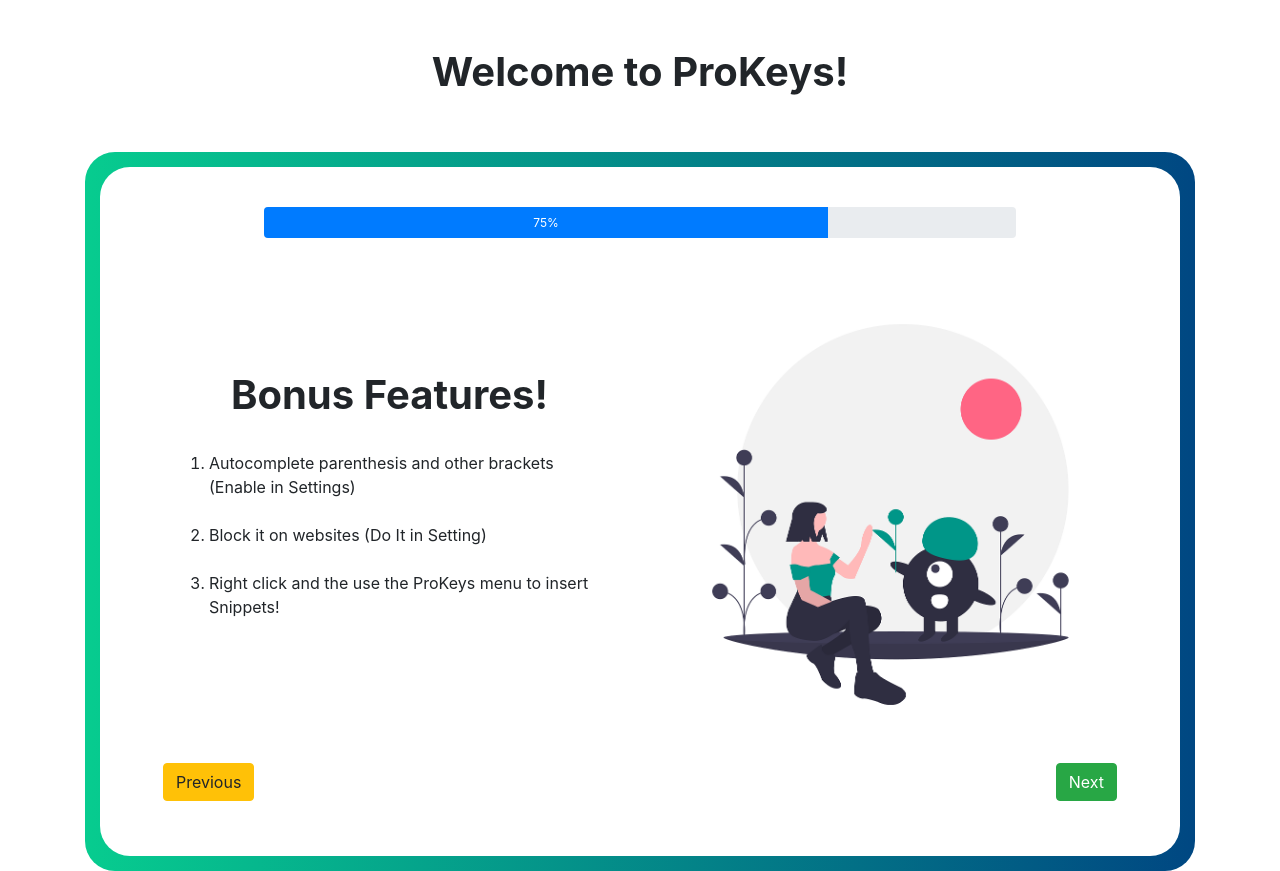
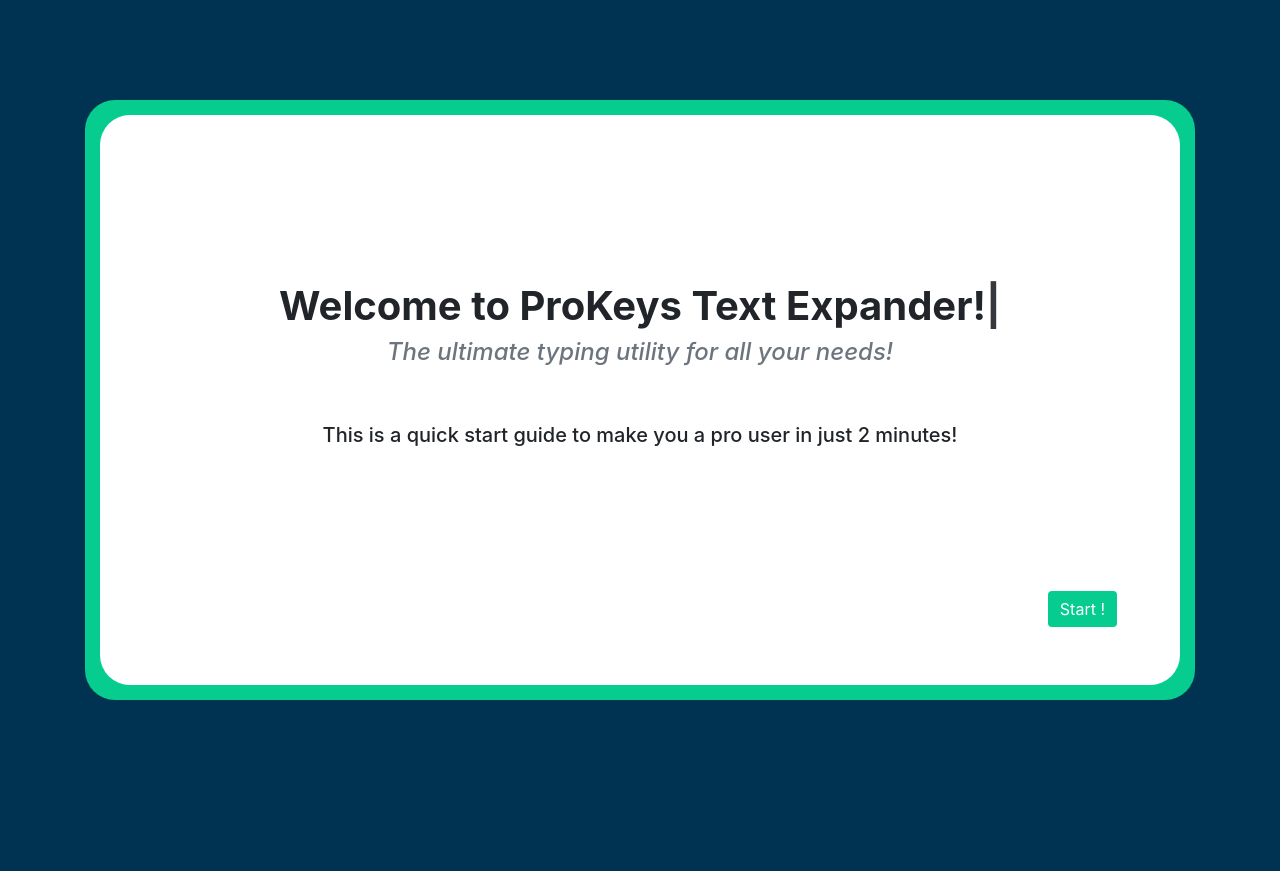
Before and after one commit to jaidevshriram/ProKeys-Frontend, a React (Create React App) app in the folder onboarding/: page / in a window 1280 px wide. After the commit the page ends 800 px from the top, so only its background shows below. Built offline with nearby package versions, Linux system fonts and the light colour scheme.

Commit message:
leap in progress bar

```diff
--- a/onboarding/package.json
+++ b/onboarding/package.json
@@ -6,7 +6,8 @@
     "bootstrap": "^4.3.1",
     "react": "^16.8.6",
     "react-dom": "^16.8.6",
-    "react-scripts": "3.0.1"
+    "react-scripts": "3.0.1",
+    "typed.js": "^2.0.10"
   },
   "scripts": {
     "start": "react-scripts start",
--- a/onboarding/src/App.js
+++ b/onboarding/src/App.js
@@ -6,13 +6,15 @@
 import ControlData from './ControlData';
 import Sync from './Sync';
 import Bonus from './Bonus';
+import Welcome from './Welcome';
 
 export default class App extends React.Component {
 
   constructor(props) {
     super(props);
     this.state = {
-      progress: 6,
+      progress: 0,
+      states: 6,
     }
   }
 
@@ -33,13 +35,13 @@
     let component = <React.Fragment></React.Fragment>;
 
     switch(this.state.progress) {
-      case 0:
-      case 1: component = <Intro />; break;
-      case 2: component = <Placeholders />; break;
-      case 3: component = <Folders />; break;
-      case 4: component = <ControlData />; break;
-      case 5: component = <Sync />; break;
-      case 6: component = <Bonus />; break;
+      case 0: component = <Welcome/>; break;
+      case 1: component = <Intro value={100 - 6*100/6}/>; break;
+      case 2: component = <Placeholders value={100 - 5*100/6}/>; break;
+      case 3: component = <Folders value={100 - 4*100/6}/>; break;
+      case 4: component = <ControlData value={100 - 3*100/6}/>; break;
+      case 5: component = <Sync value={100 - 2*100/6}/>; break;
+      case 6: component = <Bonus value={100 - 1*100/6}/>; break;
       default: break;
     }
 
@@ -47,13 +49,8 @@
       <React.Fragment>
         <div className="container-fluid h-100">
           <div className="row h-100">
-            <div className="col">
-
-              <div className="d-inline-flex justify-content-center w-100 py-5">
-                <h1 className="font-weight-bold">Welcome to ProKeys!</h1>
-              </div>
-
-              <div className="container h-75">
+            <div className="col d-flex align-items-center">
+              <div className="container align-items-center h-75">
                 <div className="row h-100">
                   <div className="col">
                     <div className="light-outer-box h-100">
@@ -65,14 +62,31 @@
                                 {component}
                                 <div className="d-flex mt-5 px-3">
                                   <div className="p-2">
-                                    <button className="btn btn-warning" onClick={this.previous}>
-                                      Previous
-                                    </button>
+                                    {
+                                      this.state.progress != 0 ?
+                                       ( <button className="btn btn-warning" onClick={this.previous}>
+                                          Previous
+                                        </button> )
+
+                                       : <div></div>
+                                    }
                                   </div>
                                   <div className="ml-auto p-2">
-                                    <button className="btn btn-success" onClick={this.next}>
-                                      Next
-                                    </button>
+                                    {
+                                      this.state.progress != 0 && this.state.progress != 7 ?
+                                       ( <button className="btn btn-success" onClick={this.next}>
+                                          Next
+                                        </button> )
+
+                                       :
+                                            this.state.progress == 0 ?
+                                            ( <button className="btn btn-success" onClick={this.next}>
+                                              Start !
+                                            </button> )
+
+                                            : <div/>
+
+                                    }
                                   </div>
                                 </div>
                               </div>
--- a/onboarding/src/Bonus.js
+++ b/onboarding/src/Bonus.js
@@ -1,4 +1,5 @@
 import React from 'react';
+import ProgressBar from './ProgressBar';
 
 import bonus from './img/bonus.png';
 
@@ -7,9 +8,7 @@
 		return (
 			<React.Fragment>
 
-				<div className="progress w-75 mx-auto" style={{height: "5%"}}>
-				  <div className="progress-bar" Role="progressbar" style={{ width: "75%"}} aria-valuenow="25" aria-valuemin="0" aria-valuemax="100">75%</div>
-				</div>
+				<ProgressBar {...this.props} />
 
 		        <div className="container-fluid h-75 pt-5">
 		        	<div className="row h-100">
--- a/onboarding/src/ControlData.js
+++ b/onboarding/src/ControlData.js
@@ -1,13 +1,12 @@
 import React from 'react';
+import ProgressBar from './ProgressBar';
 
 export default class ControlData extends React.Component {
 	render() {
 		return (
 			<React.Fragment>
 
-				<div className="progress w-75 mx-auto" style={{height: "5%"}}>
-				  <div className="progress-bar" Role="progressbar" style={{ width: "75%"}} aria-valuenow="25" aria-valuemin="0" aria-valuemax="100">75%</div>
-				</div>
+				<ProgressBar {...this.props} />
 
 		        <div className="container-fluid h-75 pt-5 pointer-all">
 		        	<div className="row">
--- a/onboarding/src/Folders.js
+++ b/onboarding/src/Folders.js
@@ -1,4 +1,5 @@
 import React from 'react';
+import ProgressBar from './ProgressBar';
 
 import folder from './img/folder.png';
 
@@ -7,9 +8,7 @@
 		return (
 			<React.Fragment>
 
-				<div className="progress w-75 mx-auto" style={{height: "5%"}}>
-				  <div className="progress-bar" Role="progressbar" style={{ width: "75%"}} aria-valuenow="25" aria-valuemin="0" aria-valuemax="100">75%</div>
-				</div>
+				<ProgressBar {...this.props} />
 
 		        <div className="container-fluid h-75 pt-5">
 		        	<div className="row h-100">
--- a/onboarding/src/Intro.js
+++ b/onboarding/src/Intro.js
@@ -1,13 +1,12 @@
 import React from 'react';
+import ProgressBar from './ProgressBar';
 
 export default class Intro extends React.Component {
 	render() {
 		return (
 			<React.Fragment>
 
-				<div className="progress w-75 mx-auto" style={{height: "5%"}}>
-				  <div className="progress-bar" Role="progressbar" style={{ width: "25%"}} aria-valuenow="25" aria-valuemin="0" aria-valuemax="100">25%</div>
-				</div>
+				<ProgressBar {...this.props} />
 
 		        <div className="container-fluid h-75 pt-5">
 		        	<div className="row h-100">
--- a/onboarding/src/Placeholders.js
+++ b/onboarding/src/Placeholders.js
@@ -1,13 +1,12 @@
 import React from 'react';
+import ProgressBar from './ProgressBar'
 
 export default class Placeholders extends React.Component {
 	render() {
 		return (
 			<React.Fragment>
 
-				<div className="progress w-75 mx-auto" style={{height: "5%"}}>
-				  <div className="progress-bar" Role="progressbar" style={{ width: "50%"}} aria-valuenow="25" aria-valuemin="0" aria-valuemax="100">50%</div>
-				</div>
+				<ProgressBar {...this.props} />
 
 		        <div className="container-fluid h-75 pt-5">
 		        	<div className="row h-100">
--- /dev/null
+++ b/onboarding/src/ProgressBar.js
@@ -0,0 +1,16 @@
+import React from 'react';
+
+export default class ProgressBar extends React.Component {
+	constructor(props) {
+		super(props);
+	}
+
+	render() {
+		const width = this.props.value + "%"
+		return (
+			<div className="progress w-75 mx-auto" style={{height: "5%"}}>
+			  <div className="progress-bar font-weight-bold" Role="progressbar" style={{ width: width}} aria-valuenow={this.props.value} aria-valuemin="0" aria-valuemax="100">{this.props.value}%</div>
+			</div>
+		);
+	}
+}
--- a/onboarding/src/Sync.js
+++ b/onboarding/src/Sync.js
@@ -1,4 +1,5 @@
 import React from 'react';
+import ProgressBar from './ProgressBar'
 
 import sync from './img/sync.png';
 
@@ -7,9 +8,7 @@
 		return (
 			<React.Fragment>
 
-				<div className="progress w-75 mx-auto" style={{height: "5%"}}>
-				  <div className="progress-bar" Role="progressbar" style={{ width: "75%"}} aria-valuenow="25" aria-valuemin="0" aria-valuemax="100">75%</div>
-				</div>
+				<ProgressBar {...this.props} />
 
 		        <div className="container-fluid h-75 pt-5">
 		        	<div className="row h-100">
--- /dev/null
+++ b/onboarding/src/Welcome.js
@@ -0,0 +1,36 @@
+import React from 'react';
+import Typed from 'typed.js';
+
+export default class Welcome extends React.Component {
+	componentDidMount() {
+		const options = {
+		  strings: ["ProKeys Text Expander!"],
+		  typeSpeed: 60,
+		}
+
+		this.typed = new Typed(this.el, options);
+	}
+	render() {
+		return (
+			<React.Fragment>
+		        <div className="container-fluid h-75 pt-5">
+		        	<div className="row h-100">
+		        		<div className="col d-flex align-self-center justify-content-center">
+		        			<div className="container-fluid ">
+		        				<div className="row ">
+		        					<div className="col">
+
+										<h1 className="font-weight-bold">Welcome to <span className="welcome-title" ref={(el) => {this.el = el; }} /></h1>
+										<p className="h4 pb-5 text-muted"><i>The ultimate typing utility for all your needs!</i></p>
+
+										<p className="h5">This is a quick start guide to make you a pro user in just 2 minutes!</p>
+		        					</div>
+		        				</div>
+		        			</div>
+		        		</div>
+		        	</div>
+		        </div>
+	        </React.Fragment>
+		);
+	}
+}
--- a/onboarding/src/index.css
+++ b/onboarding/src/index.css
@@ -1,6 +1,7 @@
 html, body {
 	height: 100%;
 	width: 100%;
+    background: rgba(0,51,81,1)!important;
 }
 
 #root {
@@ -11,7 +12,7 @@
 .light-outer-box {
     border-radius: 30px;
     padding: 15px;
-    background: linear-gradient(to right, #07cc8f, #004782);
+    background: #07cc8f;
 }
 
 .light-inner-box	 {
@@ -23,3 +24,17 @@
 .pointer-all {
 	pointer-events: all!important;
 }
+
+.btn-success {
+    background: #07cc8f!important;
+    border: none!important;
+}
+
+.btn-success:hover {
+    background: #07dd9f!important;
+    border: none!important;
+}
+
+.progress-bar {
+    background: #90d5fb!important;
+}
```
Also changed, not shown: 1 other file (tests, documents, lock files or other folders).
